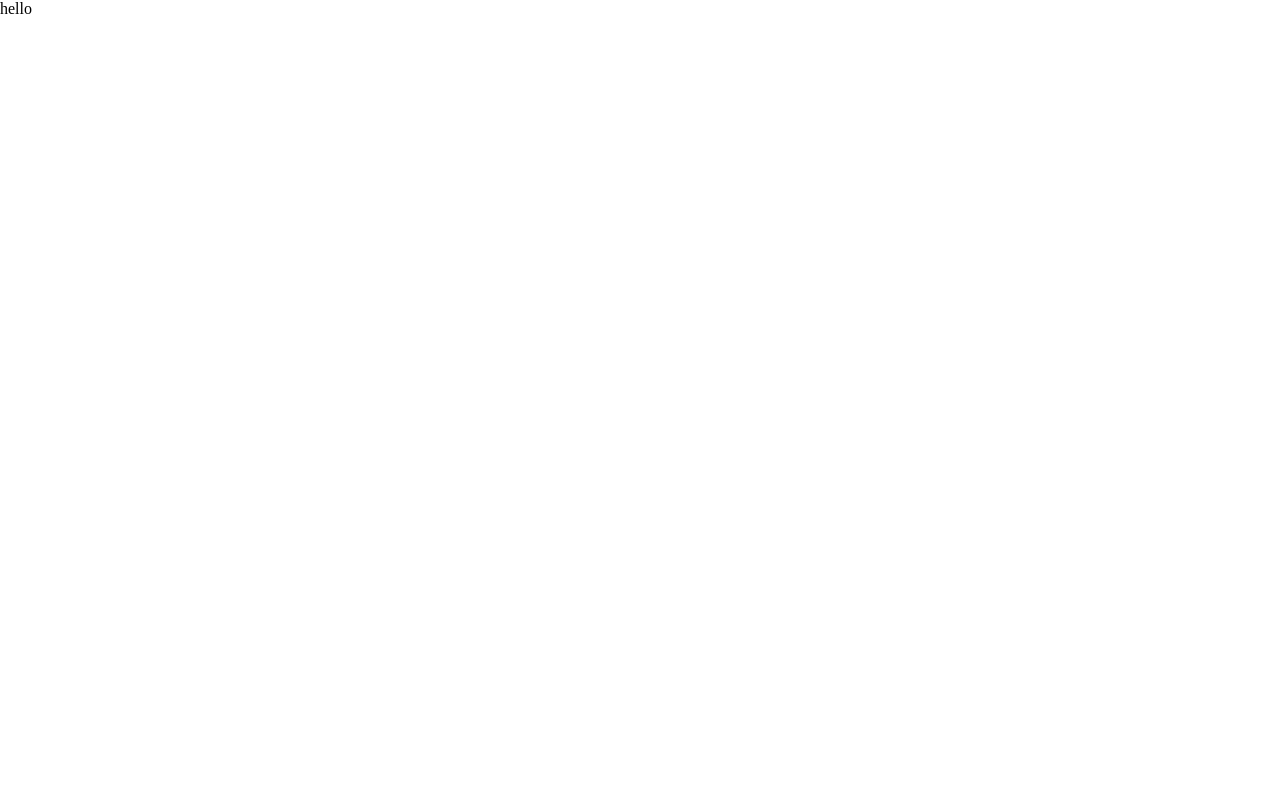
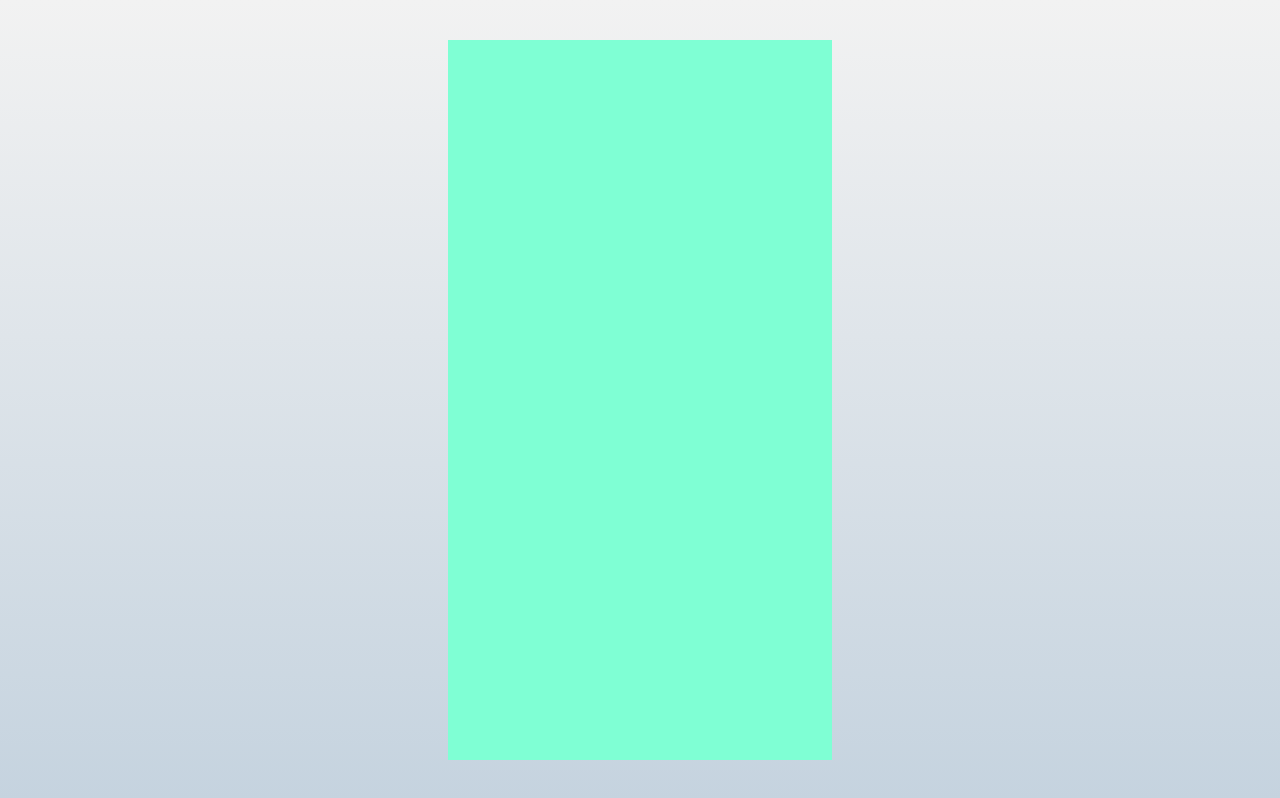
Before and after one commit to tanush-kumar/to-do-list, a React (Create React App) app: page / in a window 1280 px wide. Built offline with nearby package versions, Linux system fonts and the light colour scheme.

Commit message:
Task Card

```diff
--- a/src/App.js
+++ b/src/App.js
@@ -1,12 +1,13 @@
 import React from 'react';
-import './global.scss'
+import './global.scss';
+import TasksCard from './components/TasksCard';
 
 function App() {
-  return (
-    <div className="App">
-      hello
-    </div>
-  );
+	return (
+		<div className='app'>
+			<TasksCard />
+		</div>
+	);
 }
 
 export default App;
--- /dev/null
+++ b/src/components/TasksCard/index.jsx
@@ -0,0 +1,12 @@
+import React from 'react'
+import './styles.scss'
+
+const TasksCard = () => {
+  return (
+    <div className='tasks-card'>
+
+    </div>
+  )
+}
+
+export default TasksCard
--- /dev/null
+++ b/src/components/TasksCard/styles.scss
@@ -0,0 +1,5 @@
+.tasks-card {
+	height: 90vh;
+    width: 30vw;
+    background-color: aquamarine;
+}
--- a/src/global.scss
+++ b/src/global.scss
@@ -1,5 +1,14 @@
-*{
-    margin: 0px;
-    padding: 0px;
-    box-sizing: border-box;
+* {
+	margin: 0px;
+	padding: 0px;
+	box-sizing: border-box;
 }
+
+.app {
+	height: 100vh;
+	width: 100%;
+	display: flex;
+	align-items: center;
+	justify-content: center;
+	background: linear-gradient(180deg, rgba(242,242,242,1) 0%, rgba(197,211,223,1) 100%);
+}
```
